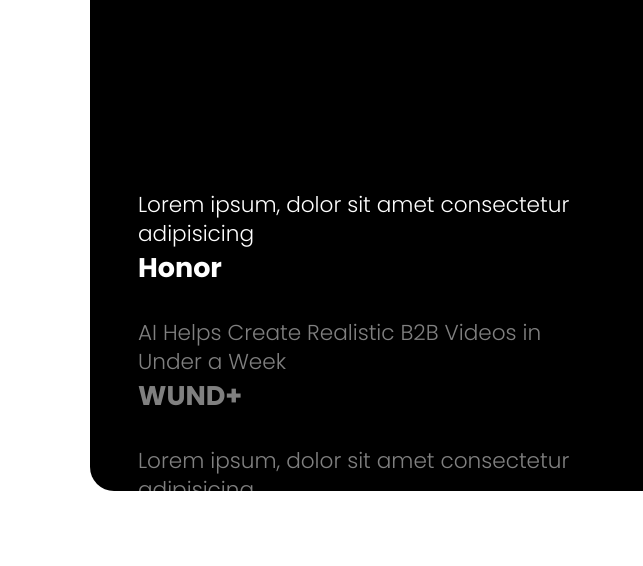
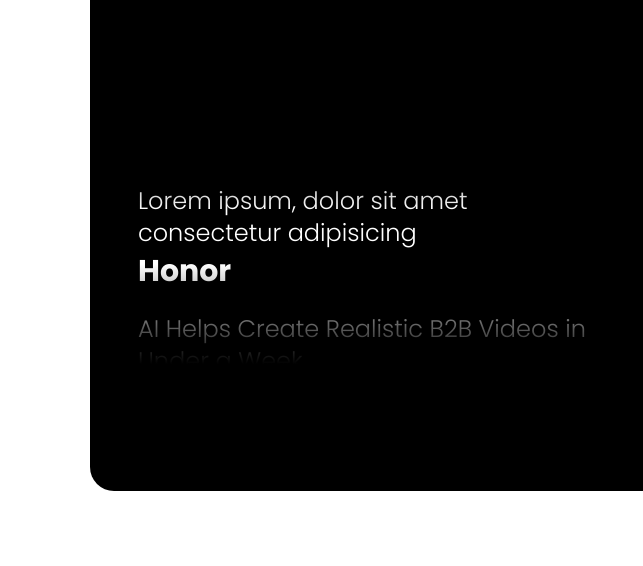
Before and after one commit to hashan-athu/gsap-animated-scroll, a website built with Vite: page index.html in a window 1280 px wide. Shown: the part 1081-1647 px from the top of the page, 0-643 px from the left. Built offline with nearby package versions, Linux system fonts and the light colour scheme.

Commit message:
complete desktop styling

```diff
--- a/index.html
+++ b/index.html
@@ -41,10 +41,10 @@
             <div class="flex gap-4 w-full h-full relative anim-container overflow-hidden">
               <!-- Floating Titles (Left Column) -->
               <div
-                class="w-1/2 block relative z-10 my-auto titles-column"
+                class="titles-column"
               >
                 <div
-                  class="flex flex-col absolute top-0 left-0 w-full titles-list"
+                  class="flex flex-col absolute top-0 left-0 w-full titles-list pr-8"
                 >
                   <div class="client-title active" data-target="item-1">
                     <h3 class="heading">
--- a/src/style.css
+++ b/src/style.css
@@ -16,9 +16,19 @@
   .work-item .image-container img {
     @apply w-full h-full object-cover block;
   }
+
+  .titles-column{
+    @apply w-1/2 h-1/2 block relative z-10 my-auto overflow-hidden ;
+  }
+  .titles-column:before{
+    @apply content-[''] absolute top-0 left-0 w-full h-[100px] bg-gradient-to-b from-black to-transparent z-1;
+  }
+  .titles-column:after{
+    @apply content-[''] absolute bottom-0 left-0 w-full h-[100px] bg-gradient-to-t from-black to-transparent z-1;
+  }
   .client-title {
-    @apply text-4xl font-bold mb-6 opacity-50 transform scale-90 text-white;
-    transition: opacity 0.4s ease, transform 0.4s ease;
+    @apply text-4xl font-bold mb-6 text-white;
+    transition: transform 0.4s ease;
     transform-origin: left center;
   }
 
```
